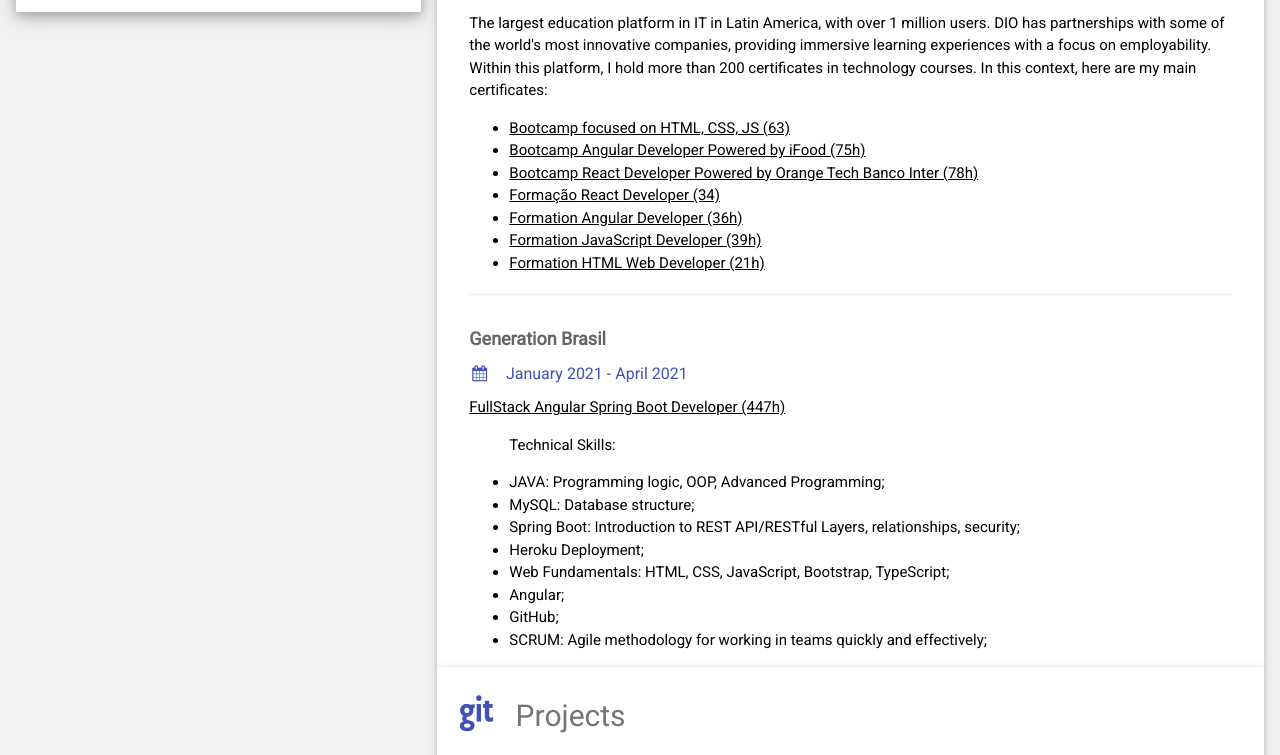
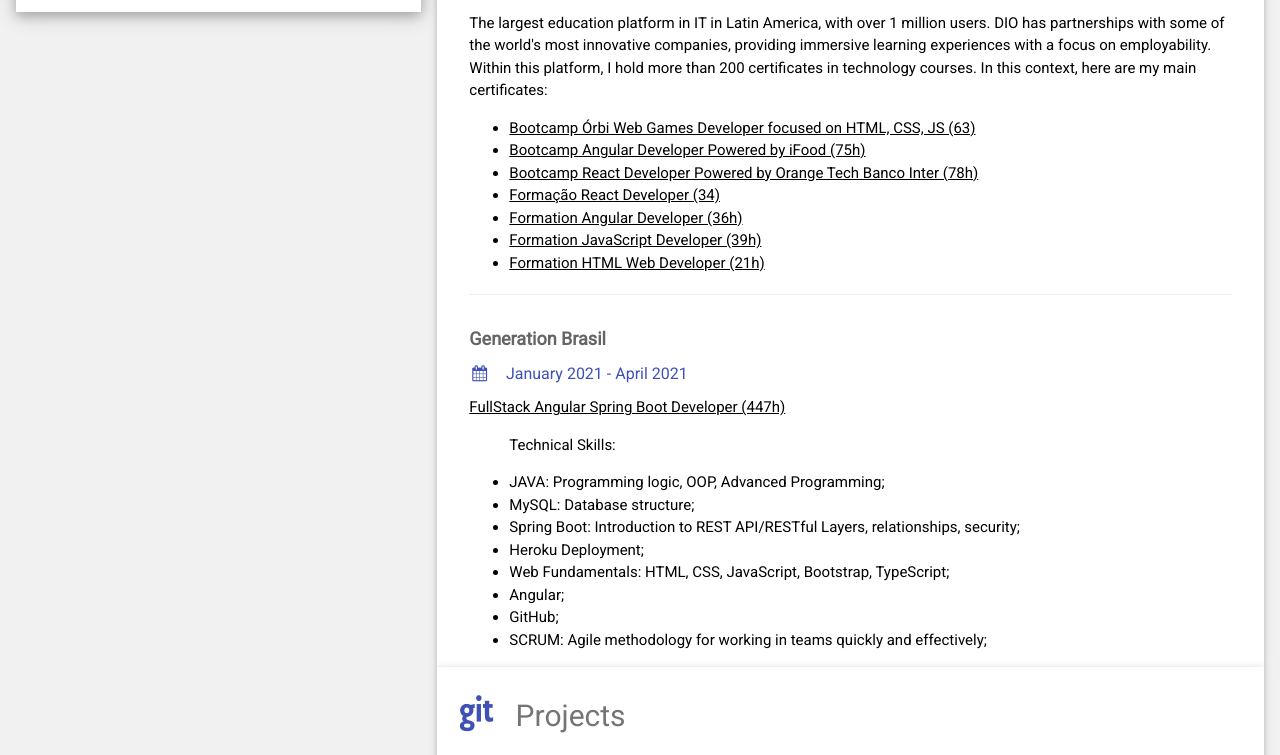
Before and after one commit to Gustavo-Esteban/Curriculum, a plain HTML site: page index.html in a window 1280 px wide. Shown: the part 1060-1815 px from the top of the page. Drawn offline with nearby package versions, Linux system fonts and the light colour scheme.

Commit message:
fix: mudança no nome do certificado

```diff
--- a/index.html
+++ b/index.html
@@ -181,7 +181,8 @@
               context, here are my main certificates:
             </p>
             <ul>
-              <li><a href="https://www.dio.me/certificate/B2915ACA" target="_blank">Bootcamp focused on HTML, CSS, JS
+              <li><a href="https://www.dio.me/certificate/B2915ACA" target="_blank">Bootcamp Órbi Web Games Developer
+                  focused on HTML, CSS, JS
                   (63)</a></li>
               <li><a href="https://www.dio.me/certificate/815346FE" target="_blank">Bootcamp Angular Developer Powered
                   by iFood (75h)</a></li>
```
